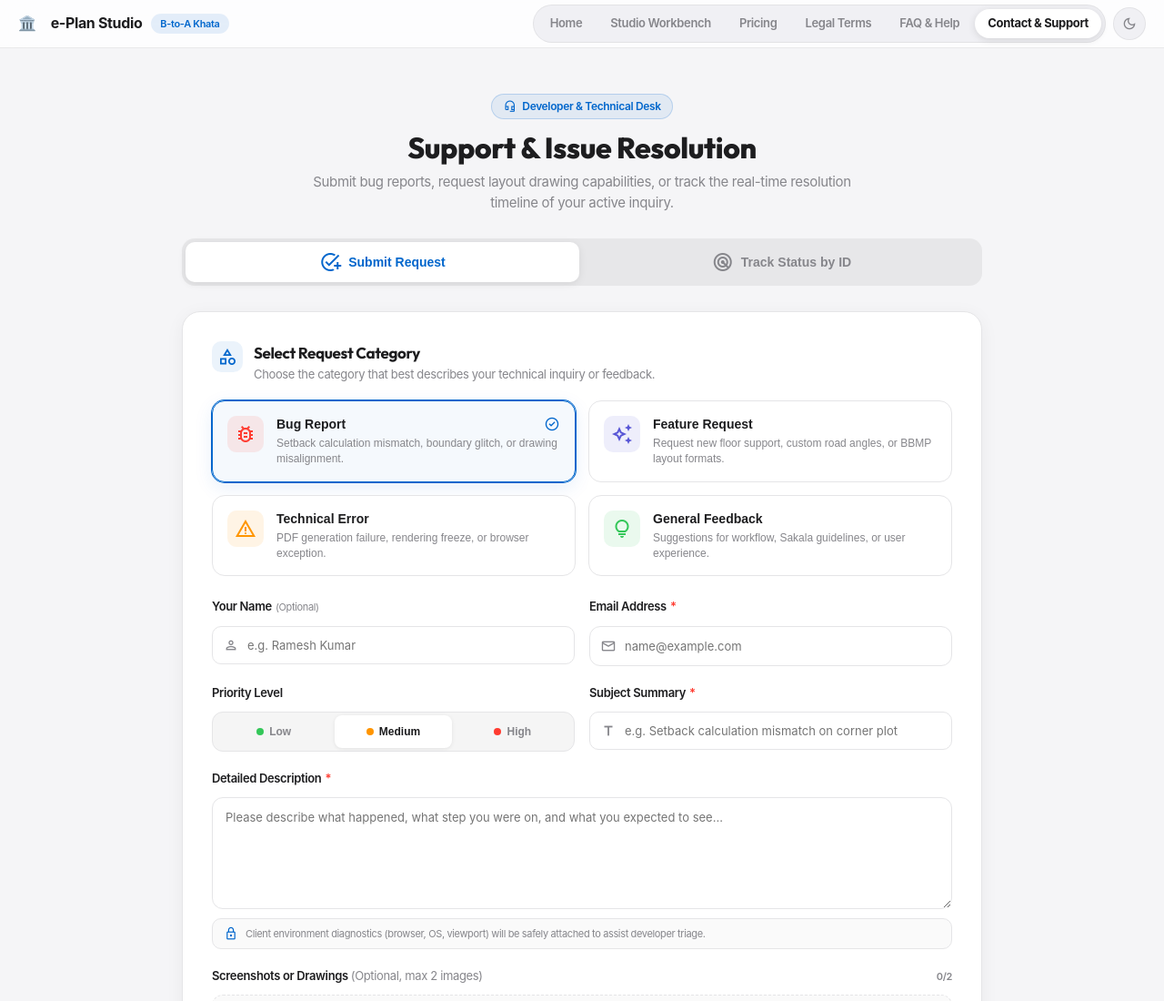
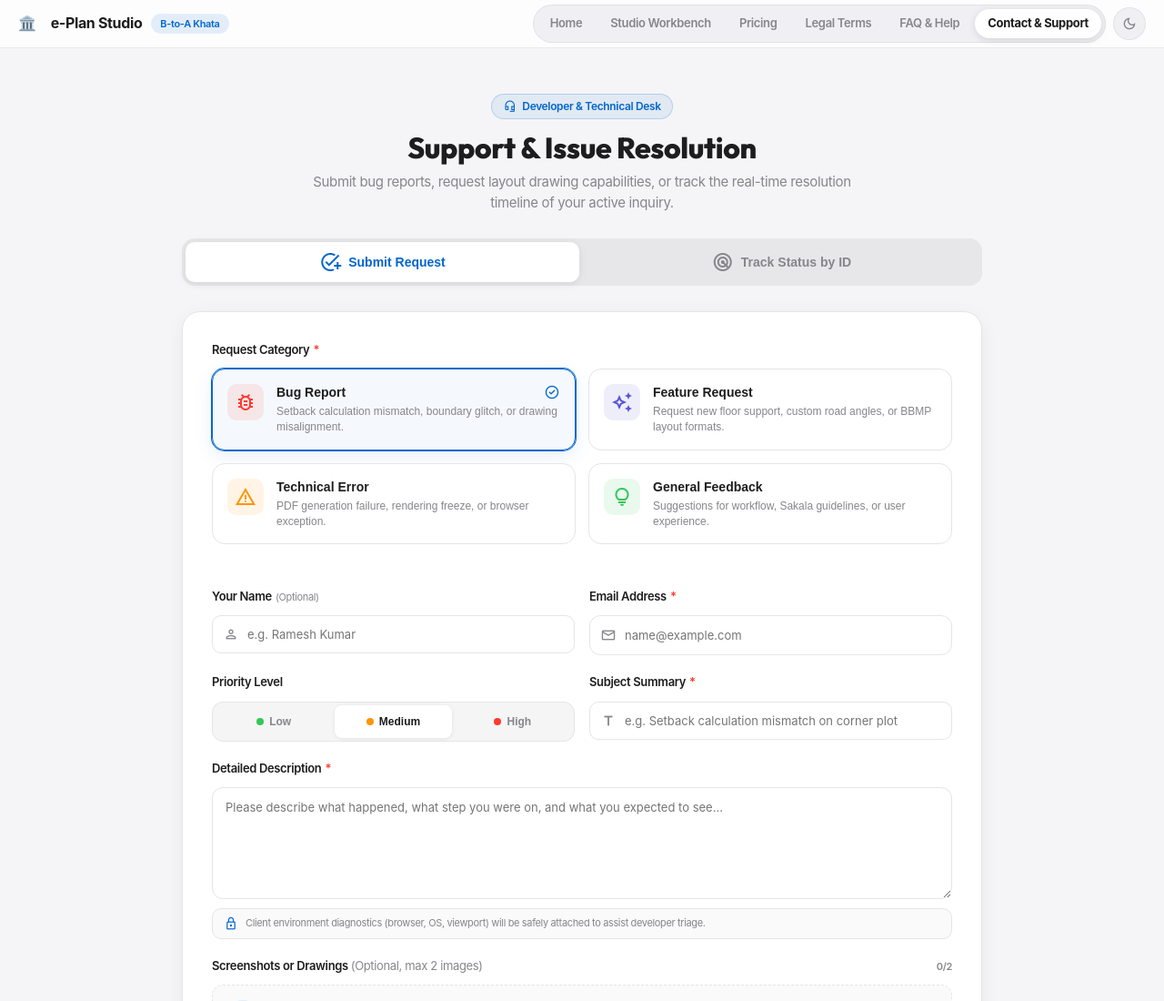
Before and after one commit to manswis/single-site-plan-web, a website: page contact.html in a window 1280 px wide. Shown: the top 1100 px of the page at 91% size. Drawn offline with nearby package versions, Linux system fonts and the light colour scheme.

Commit message:
style(contact): align Request Category label typography and spacing with standard form field labels

```diff
--- a/contact.html
+++ b/contact.html
@@ -113,13 +113,12 @@
           </div>
         </div>
 
-        <div class="form-section-header">
-          <span class="material-symbols-outlined header-section-icon">category</span>
-          <div>
-            <h2 class="form-section-title">Select Request Category</h2>
-            <p class="form-section-desc">Choose the category that best describes your technical inquiry or feedback.</p>
-          </div>
-        </div>
+        <!-- Request Category Group -->
+        <div class="form-field-group" style="margin-bottom: 22px;">
+          <label class="form-field-label">
+            <span>Request Category</span>
+            <span class="label-required">*</span>
+          </label>
 
           <!-- 4 Premium Category Selector Tiles -->
           <div class="category-tiles-grid">
@@ -176,6 +175,7 @@
               </div>
             </button>
 
+          </div>
         </div>
 
         <!-- Alert Notification Box -->
```
Lines whose indentation alone changed are shown as unchanged.
